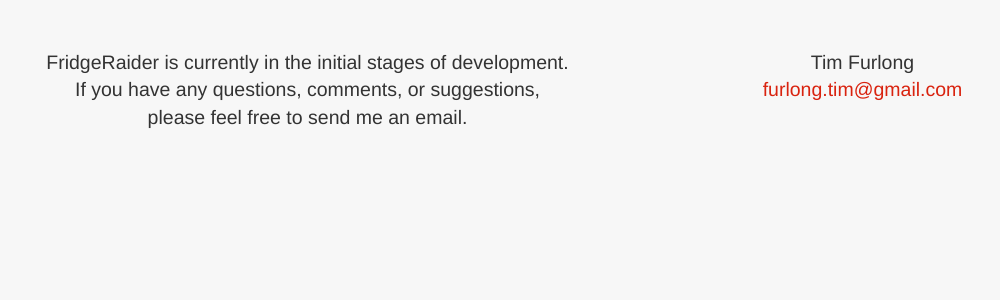
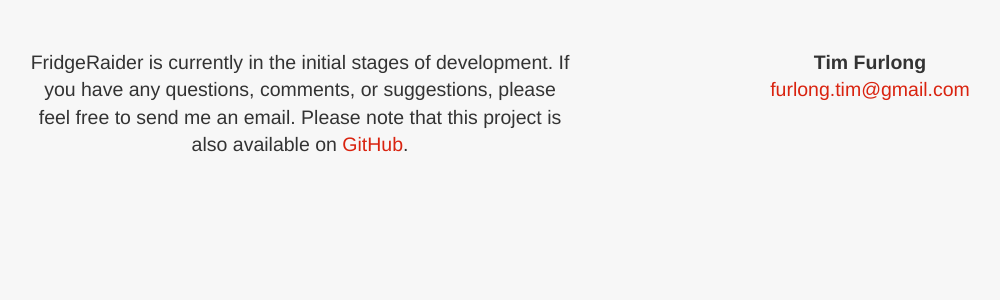
Before and after one commit to timfurlong/FridgeRaider, a Django app: page /about/ in a window 1280 px wide. Shown: the part 41-341 px from the top of the page, without its empty margins (55-1055 px from the left). Run offline with Django 3.2, Linux system fonts and the light colour scheme; some libraries are stand-ins or nearby versions.

Commit message:
Linked the GitHub page on the About page

```diff
--- a/FridgeRaider/templates/about.html
+++ b/FridgeRaider/templates/about.html
@@ -29,14 +29,15 @@
    <div class="container marketing">
 
       <div class="starter-template">
+         <div class="row">
             <div class="col-md-6">
                <p class="lead">
-               FridgeRaider is currently in the initial stages of development. If you have any questions, comments, or suggestions, please feel free to send me an email.
+               FridgeRaider is currently in the initial stages of development. If you have any questions, comments, or suggestions, please feel free to send me an email. Please note that this project is also available on <a href="https://github.com/timfurlong/FridgeRaider" target="_blank">GitHub</a>.
                </p>
             </div>
             <div class="col-md-6">
                <p class="lead">
-               Tim Furlong<br>
+                  <b>Tim Furlong</b><br>
                   <a href="mailto:furlong.tim@gmail.com?subject=FridgeRaider">
                      furlong.tim@gmail.com
                   </a>
@@ -46,6 +47,8 @@
 
       </div>
 
+   </div>
+
    </body>
 
 
```
Lines whose indentation alone changed are shown as unchanged.
